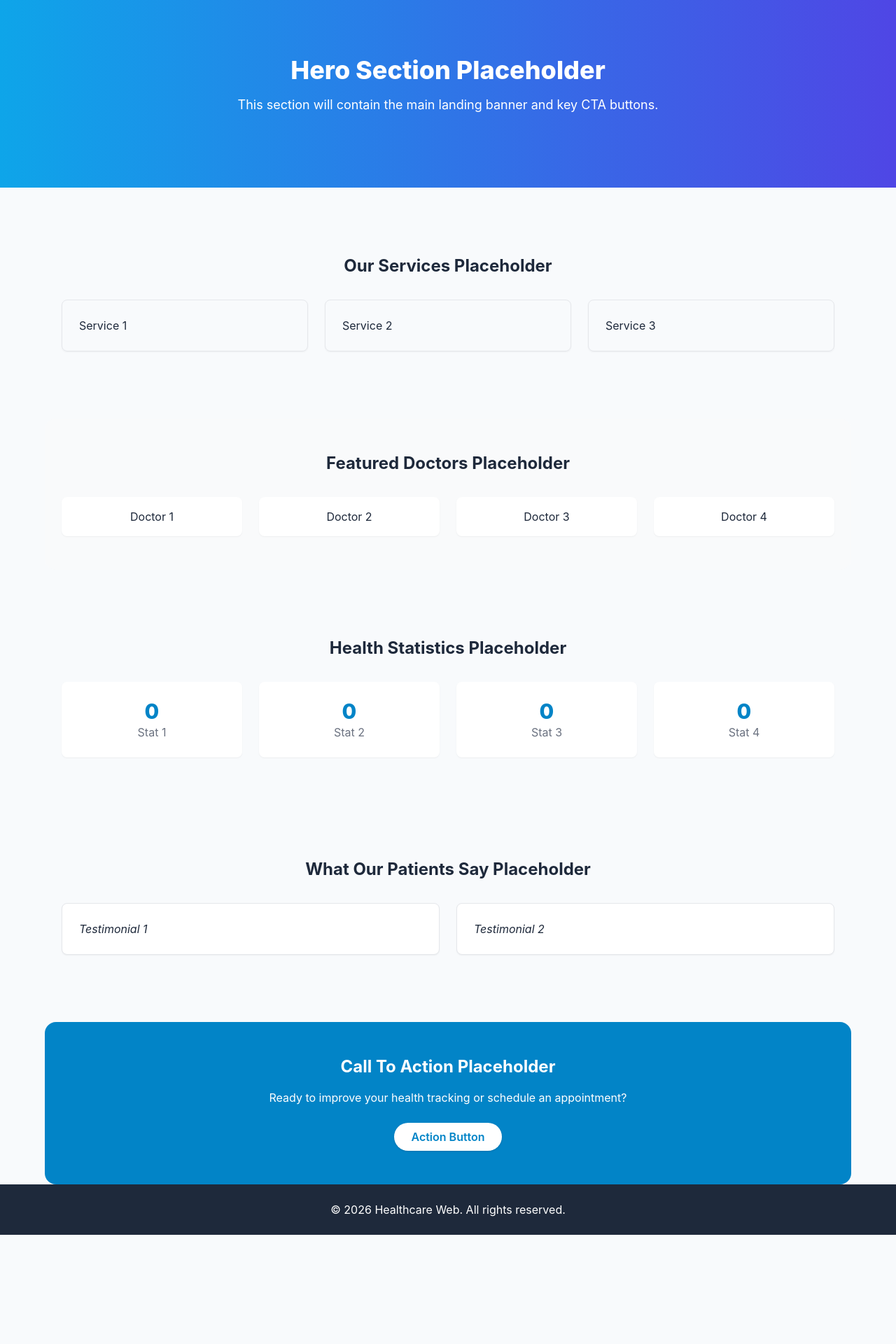
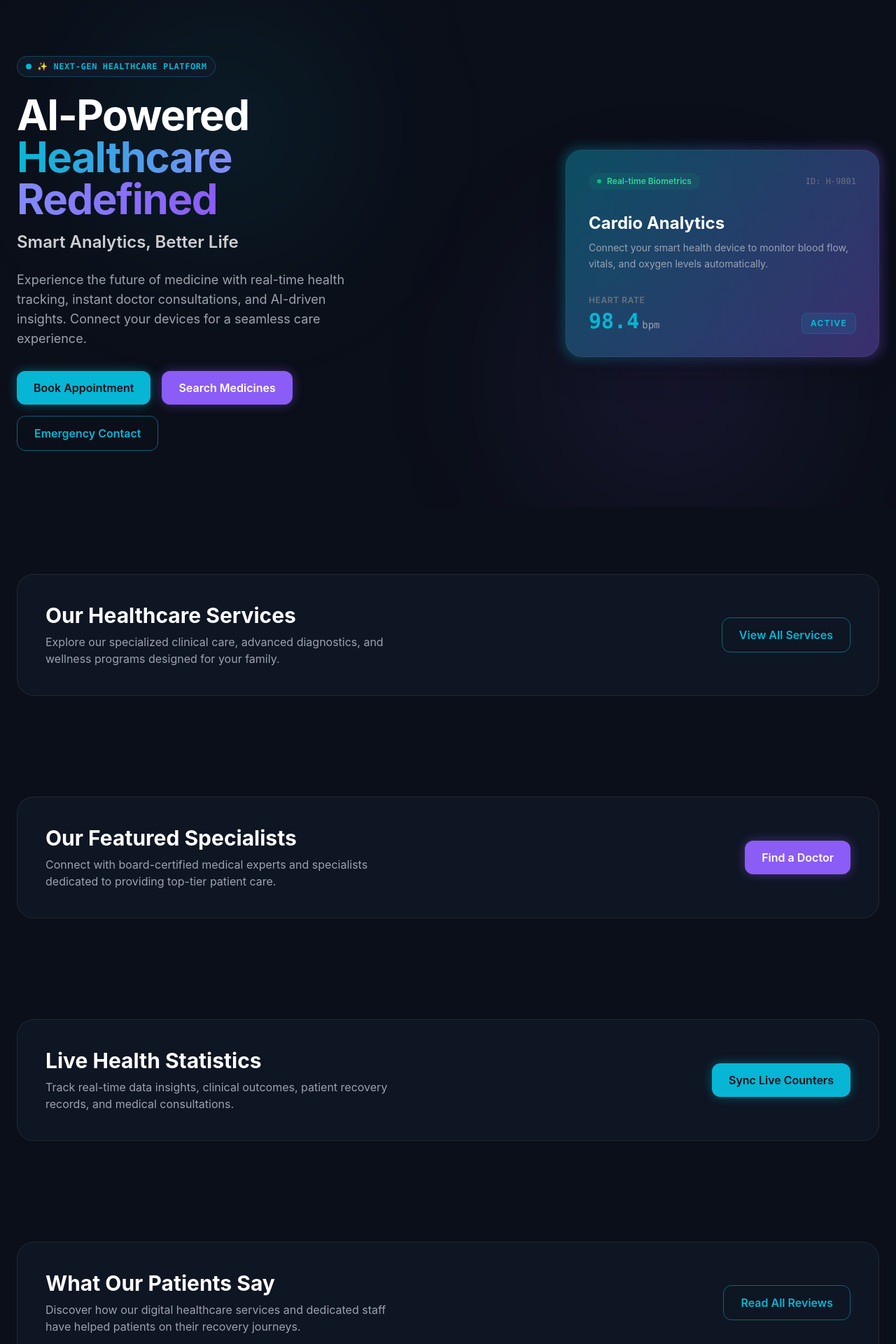
Before and after one commit to SohaibAhmadUsmani/AI-Powered-Healthcare-Website, a React app in the folder client/: page / in a window 1280 px wide. Shown: the part 60-1980 px from the top of the page at 70% size. Before the commit the page ends 1824 px from the top, so only its background shows below. Built offline with nearby package versions, Linux system fonts and the light colour scheme; the HTML template or start-up script is replaced by a standard one.

Commit message:
Draft 10-20% basic UI work: updated index.css, Hero.jsx, and section layouts

```diff
--- a/client/src/App.jsx
+++ b/client/src/App.jsx
@@ -9,7 +9,7 @@ function App() {
         {/* Navigation placeholder */}
         <header className="bg-white shadow-sm p-4">
           <div className="max-w-6xl mx-auto flex justify-between items-center">
-            <h1 className="text-xl font-bold text-sky-600">Healthcare Website</h1>
+            <h1 className="text-xl font-bold text-sky-600">MediMind.AI</h1>
             <nav className="space-x-4">
               <span className="text-gray-600 cursor-pointer">Home</span>
             </nav>
@@ -25,7 +25,7 @@ function App() {
 
         {/* Footer placeholder */}
         <footer className="bg-slate-800 text-white p-6 text-center">
-          <p>&copy; {new Date().getFullYear()} Healthcare Web. All rights reserved.</p>
+          <p>&copy; {new Date().getFullYear()} MediMind.AI. All rights reserved.</p>
         </footer>
       </div>
     </Router>
--- a/client/src/pages/HomeSections/CTA.jsx
+++ b/client/src/pages/HomeSections/CTA.jsx
@@ -2,12 +2,18 @@ import React from 'react';
 
 const CTA = () => {
   return (
-    <section className="bg-sky-600 text-white py-12 px-6 text-center rounded-2xl max-w-6xl mx-auto my-12">
-      <h3 className="text-2xl font-bold mb-4">Call To Action Placeholder</h3>
-      <p className="mb-6">Ready to improve your health tracking or schedule an appointment?</p>
-      <button className="bg-white text-sky-600 px-6 py-2 rounded-full font-semibold shadow hover:bg-sky-50 transition">
-        Action Button
-      </button>
+    <section className="py-12 px-6 max-w-7xl mx-auto relative my-12">
+      <div className="glass-panel rounded-3xl p-10 flex flex-col md:flex-row justify-between items-center gap-8 border-l-4 border-l-darkPrimary">
+        <div>
+          <h3 className="font-sora text-2xl sm:text-3xl font-bold text-white mb-2">Ready to Prioritize Your Health?</h3>
+          <p className="text-gray-400 max-w-lg">
+            Create an account today to schedule doctor appointments, manage prescriptions, and track your daily biometrics.
+          </p>
+        </div>
+        <button className="px-6 py-3 rounded-xl bg-darkPrimary text-darkBg font-semibold shadow-glowPrimary hover:bg-darkPrimary/90 transition-all duration-300 hover:scale-[1.03] shrink-0">
+          Get Started Now
+        </button>
+      </div>
     </section>
   );
 };
--- a/client/src/pages/HomeSections/FeaturedDoctors.jsx
+++ b/client/src/pages/HomeSections/FeaturedDoctors.jsx
@@ -2,13 +2,17 @@ import React from 'react';
 
 const FeaturedDoctors = () => {
   return (
-    <section className="py-12 px-6 max-w-6xl mx-auto bg-gray-50 rounded-2xl">
-      <h3 className="text-2xl font-bold text-center mb-8">Featured Doctors Placeholder</h3>
-      <div className="grid grid-cols-1 md:grid-cols-2 lg:grid-cols-4 gap-6">
-        <div className="bg-white p-4 rounded-lg shadow-sm text-center">Doctor 1</div>
-        <div className="bg-white p-4 rounded-lg shadow-sm text-center">Doctor 2</div>
-        <div className="bg-white p-4 rounded-lg shadow-sm text-center">Doctor 3</div>
-        <div className="bg-white p-4 rounded-lg shadow-sm text-center">Doctor 4</div>
+    <section className="py-12 px-6 max-w-7xl mx-auto relative">
+      <div className="glass-panel rounded-3xl p-10 flex flex-col md:flex-row justify-between items-center gap-8">
+        <div>
+          <h3 className="font-sora text-2xl sm:text-3xl font-bold text-white mb-2">Our Featured Specialists</h3>
+          <p className="text-gray-400 max-w-lg">
+            Connect with board-certified medical experts and specialists dedicated to providing top-tier patient care.
+          </p>
+        </div>
+        <button className="px-6 py-3 rounded-xl bg-darkSecondary text-white font-semibold shadow-glowSecondary hover:bg-darkSecondary/90 transition-all duration-300 hover:scale-[1.03] shrink-0">
+          Find a Doctor
+        </button>
       </div>
     </section>
   );
--- a/client/src/pages/HomeSections/HealthStats.jsx
+++ b/client/src/pages/HomeSections/HealthStats.jsx
@@ -2,25 +2,17 @@ import React from 'react';
 
 const HealthStats = () => {
   return (
-    <section className="py-12 px-6 max-w-6xl mx-auto text-center">
-      <h3 className="text-2xl font-bold mb-8">Health Statistics Placeholder</h3>
-      <div className="grid grid-cols-2 md:grid-cols-4 gap-6">
-        <div className="p-6 bg-white rounded-lg shadow-sm">
-          <div className="text-3xl font-extrabold text-sky-600">0</div>
-          <div className="text-gray-500">Stat 1</div>
+    <section className="py-12 px-6 max-w-7xl mx-auto relative">
+      <div className="glass-panel rounded-3xl p-10 flex flex-col md:flex-row justify-between items-center gap-8">
+        <div>
+          <h3 className="font-sora text-2xl sm:text-3xl font-bold text-white mb-2">Live Health Statistics</h3>
+          <p className="text-gray-400 max-w-lg">
+            Track real-time data insights, clinical outcomes, patient recovery records, and medical consultations.
+          </p>
         </div>
-        <div className="p-6 bg-white rounded-lg shadow-sm">
-          <div className="text-3xl font-extrabold text-sky-600">0</div>
-          <div className="text-gray-500">Stat 2</div>
-        </div>
-        <div className="p-6 bg-white rounded-lg shadow-sm">
-          <div className="text-3xl font-extrabold text-sky-600">0</div>
-          <div className="text-gray-500">Stat 3</div>
-        </div>
-        <div className="p-6 bg-white rounded-lg shadow-sm">
-          <div className="text-3xl font-extrabold text-sky-600">0</div>
-          <div className="text-gray-500">Stat 4</div>
-        </div>
+        <button className="px-6 py-3 rounded-xl bg-darkPrimary text-darkBg font-semibold shadow-glowPrimary hover:bg-darkPrimary/90 transition-all duration-300 hover:scale-[1.03] shrink-0">
+          Sync Live Counters
+        </button>
       </div>
     </section>
   );
--- a/client/src/pages/HomeSections/Hero.jsx
+++ b/client/src/pages/HomeSections/Hero.jsx
@@ -2,10 +2,95 @@ import React from 'react';
 
 const Hero = () => {
   return (
-    <section className="bg-gradient-to-r from-sky-500 to-indigo-600 text-white py-20 px-6 text-center">
-      <div className="max-w-4xl mx-auto">
-        <h2 className="text-4xl font-extrabold mb-4">Hero Section Placeholder</h2>
-        <p className="text-lg mb-6">This section will contain the main landing banner and key CTA buttons.</p>
+    <section className="relative min-h-[85vh] flex items-center justify-center py-20 px-6 overflow-hidden">
+      {/* Background Ambient Glow Elements */}
+      <div className="absolute top-1/4 left-1/4 -translate-x-1/2 -translate-y-1/2 w-80 h-80 rounded-full bg-darkPrimary/10 blur-[120px] pointer-events-none"></div>
+      <div className="absolute bottom-1/4 right-1/4 translate-x-1/2 translate-y-1/2 w-96 h-96 rounded-full bg-darkSecondary/10 blur-[120px] pointer-events-none"></div>
+
+      <div className="max-w-7xl mx-auto w-full grid grid-cols-1 lg:grid-cols-2 gap-16 items-center relative z-10">
+        {/* Left Column: Copy & Actions */}
+        <div className="text-left flex flex-col items-start">
+          {/* Glowing Badget Tag */}
+          <div className="inline-flex items-center gap-2 px-3 py-1.5 rounded-full bg-darkAccent border border-darkPrimary/30 text-xs font-semibold text-darkPrimary mb-6">
+            <span className="relative flex h-2 w-2">
+              <span className="animate-ping absolute inline-flex h-full w-full rounded-full bg-darkPrimary opacity-75"></span>
+              <span className="relative inline-flex rounded-full h-2 w-2 bg-darkPrimary"></span>
+            </span>
+            <span className="tracking-wider uppercase font-mono">✨ Next-Gen Healthcare Platform</span>
+          </div>
+
+          {/* Heading */}
+          <h1 className="font-sora text-4xl sm:text-5xl lg:text-6xl font-bold tracking-tight leading-tight text-white">
+            AI-Powered <span className="bg-gradient-to-r from-darkPrimary via-indigo-400 to-darkSecondary bg-clip-text text-transparent">Healthcare Redefined</span>
+          </h1>
+
+          {/* Section Title */}
+          <h2 className="font-sora text-xl sm:text-2xl font-semibold text-white/80 mt-4 mb-6">
+            Smart Analytics, Better Life
+          </h2>
+
+          {/* Description */}
+          <p className="text-gray-400 text-base sm:text-lg leading-relaxed mb-8 max-w-lg">
+            Experience the future of medicine with real-time health tracking, instant doctor consultations, and AI-driven insights. Connect your devices for a seamless care experience.
+          </p>
+
+          {/* Button Styles */}
+          <div className="flex flex-wrap gap-4">
+            <button className="px-6 py-3 rounded-xl bg-darkPrimary text-darkBg font-semibold shadow-glowPrimary hover:bg-darkPrimary/90 transition-all duration-300 hover:scale-[1.03]">
+              Book Appointment
+            </button>
+            <button className="px-6 py-3 rounded-xl bg-darkSecondary text-white font-semibold shadow-glowSecondary hover:bg-darkSecondary/90 transition-all duration-300 hover:scale-[1.03]">
+              Search Medicines
+            </button>
+            <button className="px-6 py-3 rounded-xl bg-transparent border border-darkPrimary/50 text-darkPrimary font-semibold hover:bg-darkPrimary/10 transition-all duration-300 hover:shadow-glowPrimary">
+              Emergency Contact
+            </button>
+          </div>
+        </div>
+
+        {/* Right Column: Specimen Card */}
+        <div className="w-full flex justify-center lg:justify-end">
+          <div className="w-full max-w-md relative">
+            {/* Soft backdrop glow specifically behind the card */}
+            <div className="absolute -inset-1 bg-gradient-to-r from-darkPrimary to-darkSecondary rounded-3xl blur opacity-30 group-hover:opacity-100 transition duration-1000 group-hover:duration-200 animate-tilt"></div>
+
+            {/* Specimen Card Content */}
+            <div className="relative glass-panel glass-card-glow rounded-3xl p-8 shadow-2xl transition-all duration-500 hover:-translate-y-2">
+              <div className="flex items-center justify-between mb-8">
+                <div className="inline-flex items-center gap-2 px-3 py-1 rounded-full bg-emerald-500/10 text-emerald-400 text-xs font-semibold">
+                  <span className="relative flex h-1.5 w-1.5">
+                    <span className="animate-ping absolute inline-flex h-full w-full rounded-full bg-emerald-400 opacity-75"></span>
+                    <span className="relative inline-flex rounded-full h-1.5 w-1.5 bg-emerald-500"></span>
+                  </span>
+                  <span>Real-time Biometrics</span>
+                </div>
+                <span className="text-gray-500 text-xs font-mono">ID: H-9801</span>
+              </div>
+
+              <h3 className="font-sora text-2xl font-bold text-white mb-2">
+                Cardio Analytics
+              </h3>
+
+              <p className="text-gray-400 text-sm leading-relaxed mb-8">
+                Connect your smart health device to monitor blood flow, vitals, and oxygen levels automatically.
+              </p>
+
+              <div className="flex items-end justify-between">
+                <div>
+                  <span className="block text-xs font-semibold text-gray-500 uppercase tracking-wider mb-1">Heart Rate</span>
+                  <div className="flex items-baseline gap-1 text-3xl font-bold text-darkPrimary font-mono">
+                    <span>98.4</span>
+                    <span className="text-sm font-normal text-gray-400">bpm</span>
+                  </div>
+                </div>
+
+                <div className="px-3 py-1.5 rounded-lg bg-darkPrimary/10 text-darkPrimary text-xs font-bold tracking-widest border border-darkPrimary/20 uppercase">
+                  Active
+                </div>
+              </div>
+            </div>
+          </div>
+        </div>
       </div>
     </section>
   );
--- a/client/src/pages/HomeSections/Services.jsx
+++ b/client/src/pages/HomeSections/Services.jsx
@@ -2,12 +2,17 @@ import React from 'react';
 
 const Services = () => {
   return (
-    <section className="py-12 px-6 max-w-6xl mx-auto">
-      <h3 className="text-2xl font-bold text-center mb-8">Our Services Placeholder</h3>
-      <div className="grid grid-cols-1 md:grid-cols-3 gap-6">
-        <div className="border p-6 rounded-lg shadow-sm">Service 1</div>
-        <div className="border p-6 rounded-lg shadow-sm">Service 2</div>
-        <div className="border p-6 rounded-lg shadow-sm">Service 3</div>
+    <section className="py-12 px-6 max-w-7xl mx-auto relative">
+      <div className="glass-panel rounded-3xl p-10 flex flex-col md:flex-row justify-between items-center gap-8">
+        <div>
+          <h3 className="font-sora text-2xl sm:text-3xl font-bold text-white mb-2">Our Healthcare Services</h3>
+          <p className="text-gray-400 max-w-lg">
+            Explore our specialized clinical care, advanced diagnostics, and wellness programs designed for your family.
+          </p>
+        </div>
+        <button className="px-6 py-3 rounded-xl bg-transparent border border-darkPrimary/50 text-darkPrimary font-semibold hover:bg-darkPrimary/10 transition-all duration-300 hover:shadow-glowPrimary shrink-0">
+          View All Services
+        </button>
       </div>
     </section>
   );
--- a/client/src/pages/HomeSections/Testimonials.jsx
+++ b/client/src/pages/HomeSections/Testimonials.jsx
@@ -2,11 +2,17 @@ import React from 'react';
 
 const Testimonials = () => {
   return (
-    <section className="py-12 px-6 max-w-6xl mx-auto">
-      <h3 className="text-2xl font-bold text-center mb-8">What Our Patients Say Placeholder</h3>
-      <div className="grid grid-cols-1 md:grid-cols-2 gap-6">
-        <div className="border p-6 rounded-lg bg-white shadow-sm italic">Testimonial 1</div>
-        <div className="border p-6 rounded-lg bg-white shadow-sm italic">Testimonial 2</div>
+    <section className="py-12 px-6 max-w-7xl mx-auto relative">
+      <div className="glass-panel rounded-3xl p-10 flex flex-col md:flex-row justify-between items-center gap-8">
+        <div>
+          <h3 className="font-sora text-2xl sm:text-3xl font-bold text-white mb-2">What Our Patients Say</h3>
+          <p className="text-gray-400 max-w-lg">
+            Discover how our digital healthcare services and dedicated staff have helped patients on their recovery journeys.
+          </p>
+        </div>
+        <button className="px-6 py-3 rounded-xl bg-transparent border border-darkPrimary/50 text-darkPrimary font-semibold hover:bg-darkPrimary/10 transition-all duration-300 hover:shadow-glowPrimary shrink-0">
+          Read All Reviews
+        </button>
       </div>
     </section>
   );
--- a/client/src/styles/index.css
+++ b/client/src/styles/index.css
@@ -7,10 +7,34 @@
 
 
 
+@import url('https://fonts.googleapis.com/css2?family=Sora:wght@300;400;600;700&display=swap');
+
 body {
   margin: 0;
-  font-family: 'Inter', sans-serif;
+  font-family: 'Inter', 'Sora', sans-serif;
   overflow-x: hidden;
-  background-color: #f8fafc;
-  color: #1e293b;
+  background-color: #0B0F19;
+  color: #f8fafc;
 }
+
+/* Glassmorphism custom classes */
+.glass-panel {
+  background: rgba(17, 24, 39, 0.75);
+  backdrop-filter: blur(12px);
+  -webkit-backdrop-filter: blur(12px);
+  border: 1px solid rgba(255, 255, 255, 0.08);
+}
+
+.glass-card-glow {
+  position: relative;
+}
+
+.glass-card-glow::before {
+  content: '';
+  position: absolute;
+  inset: -1px;
+  background: linear-gradient(135deg, rgba(6, 182, 212, 0.3) 0%, rgba(139, 92, 246, 0.3) 100%);
+  border-radius: inherit;
+  z-index: -1;
+  pointer-events: none;
+}
```
Also changed, not shown: client/tailwind.config.js (+9 -1 lines).
